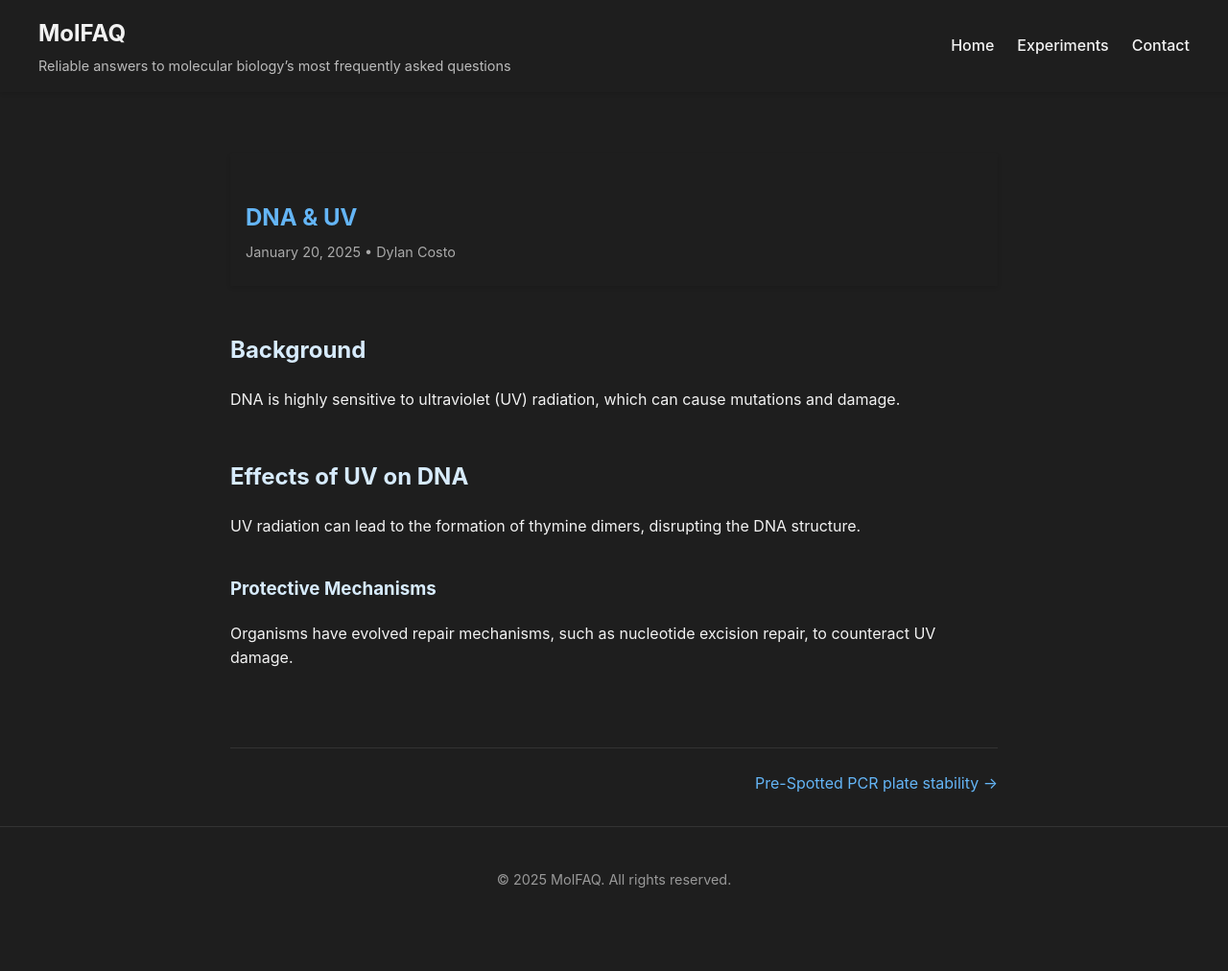
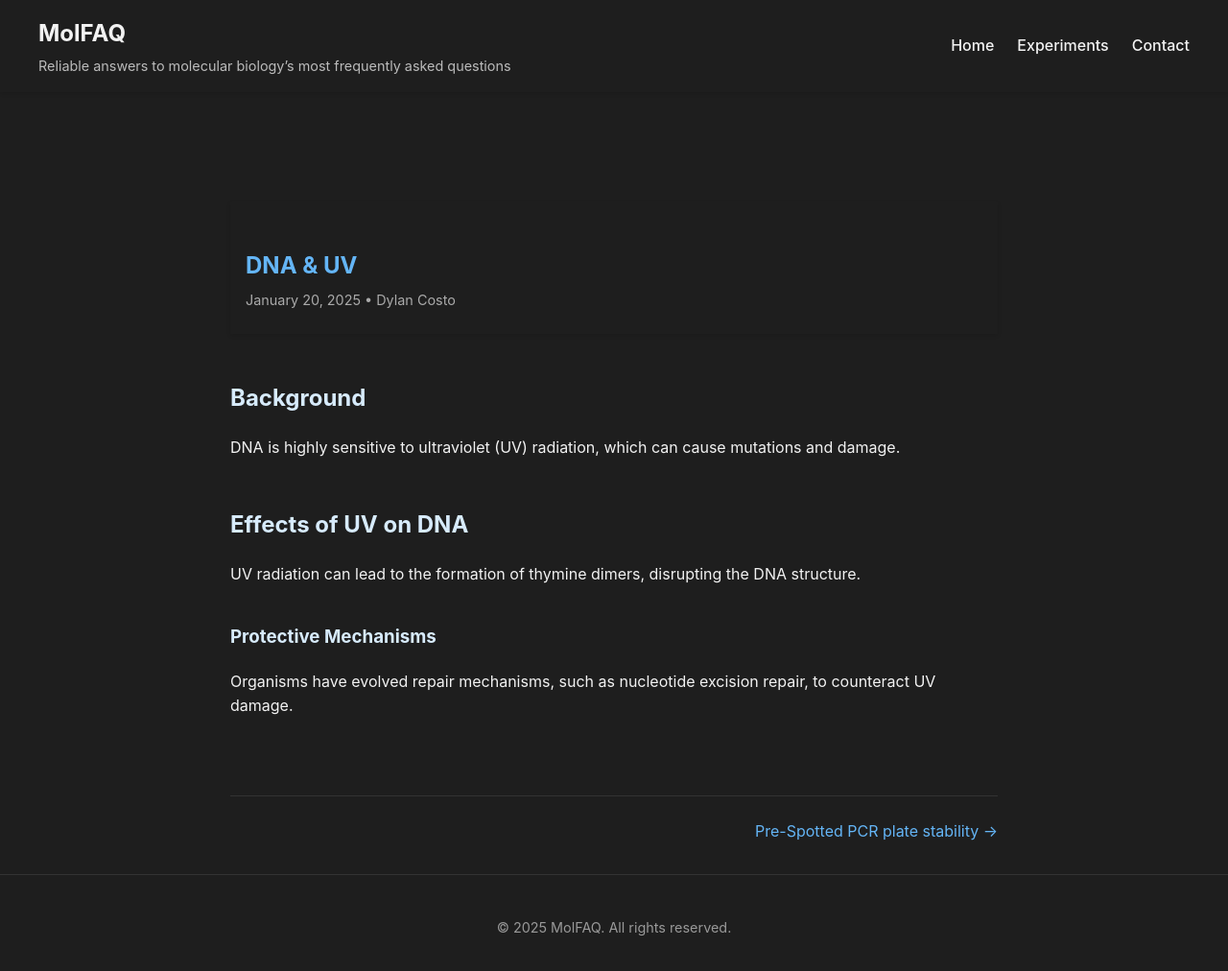
Before and after one commit to DylanCosto/DylanCosto.github.io, a Jekyll site: the page built from _posts/2025-01-20-DNA-UV-Interactions.md, in a window 1280 px wide and 1012 px high. Shown: the whole window at 96% size. Built offline with Jekyll 4.4.1, drawn with Linux system fonts in a browser that asks for light colours.

Commit message:
third try

```diff
--- a/_layouts/post.html
+++ b/_layouts/post.html
@@ -41,6 +41,11 @@ layout: default
 </article>
 
 <style>
+  /* Add significant padding at the top to prevent overlap */
+  .post {
+    padding-top: 50px; /* This creates space between the header and post content */
+  }
+
   .post-header {
     margin-bottom: 2em;
   }
```
